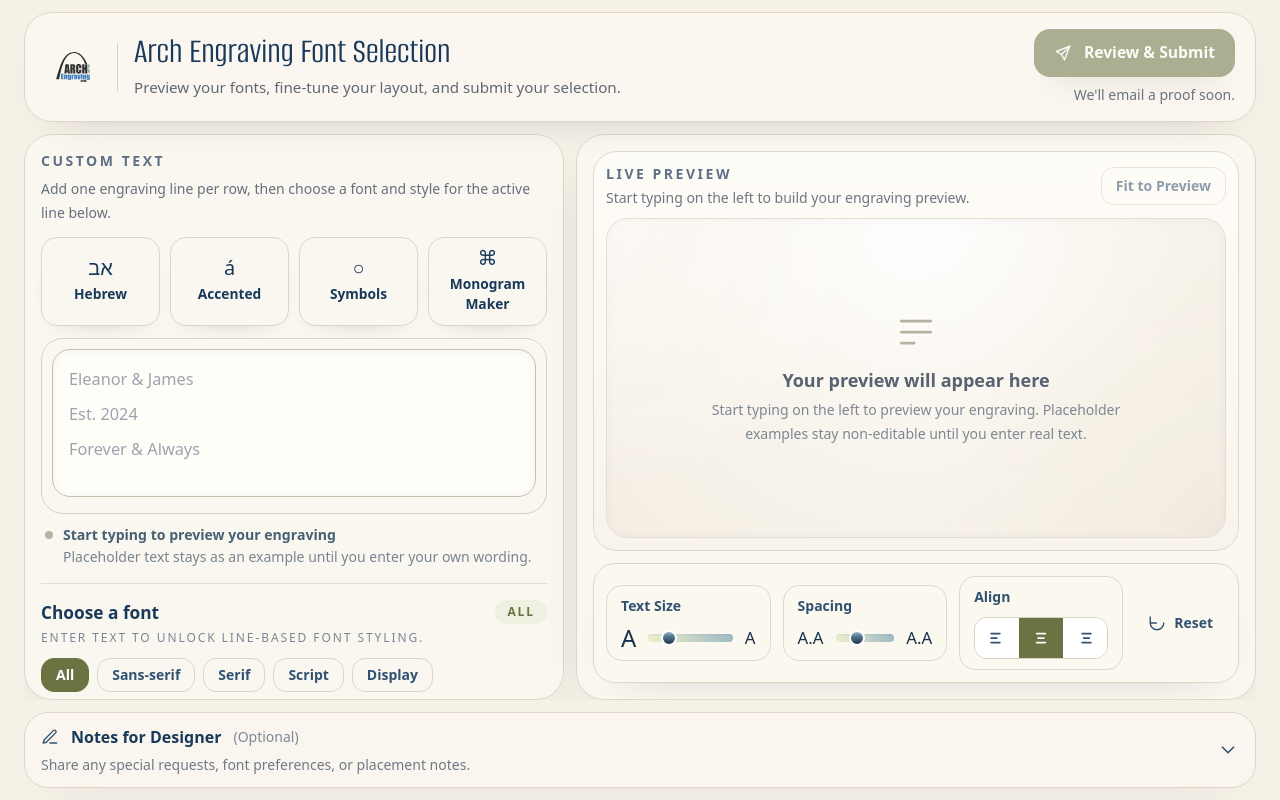
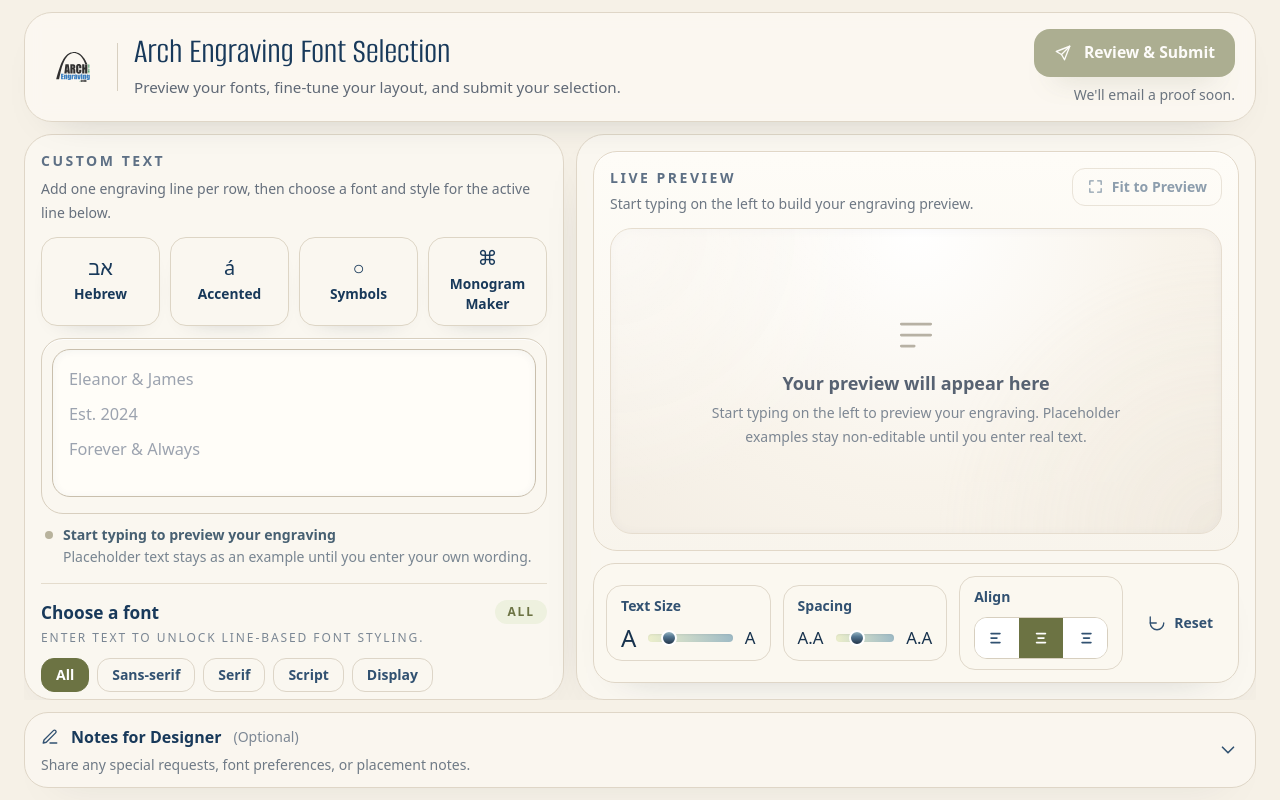
Before and after one commit to Arch-Tom/archfonthub, a React (Vite) app: page / in a window 1280 px wide. Built offline with nearby package versions, Linux system fonts and the light colour scheme; a web font is replaced by a local one.

Commit message:
Refine single-screen live preview panel

```diff
--- a/src/components/LivePreviewSection.jsx
+++ b/src/components/LivePreviewSection.jsx
@@ -2,7 +2,7 @@ import PreviewCanvas from './livePreview/PreviewCanvas';
 import PreviewLayoutControls from './livePreview/PreviewLayoutControls';
 
 const HebrewSupportWarning = () => (
-  <div className="rounded-[20px] border border-[#dfd2ae] bg-[#f7f0d8] px-4 py-3 text-sm font-medium leading-6 text-[#7a5c1a] shadow-[0_14px_28px_-24px_rgba(122,92,26,0.5)]">
+  <div className="rounded-[18px] border border-[#dfd2ae] bg-[#f7f0d8] px-4 py-3 text-sm font-medium leading-6 text-[#7a5c1a] shadow-[0_14px_28px_-24px_rgba(122,92,26,0.5)]">
     Please check each preview carefully as Hebrew character support can vary
     between fonts.
   </div>
@@ -32,35 +32,75 @@ export default function LivePreviewSection({
     : [];
 
   const hasText = visiblePreviewLines.length > 0;
+  const activeLine = visiblePreviewLines.find(
+    (line) => line.lineIndex === selectedPreviewLineIndex
+  );
+  const activeFont = activeLine
+    ? getFontOptionByName?.(activeLine.fontName)
+    : null;
+  const activeStyleLabel = activeLine?.styleKey
+    ? activeLine.styleKey
+        .replace(/([a-z])([A-Z])/g, '$1 $2')
+        .replace(/[-_]+/g, ' ')
+        .replace(/\b\w/g, (char) => char.toUpperCase())
+    : '';
 
   return (
     <section className="flex min-h-0 flex-col gap-3 overflow-hidden rounded-[28px] border border-[#dfd6c7] bg-[rgba(251,248,241,0.94)] p-3 shadow-[0_20px_52px_-36px_rgba(20,39,58,0.35)] lg:p-4">
-      <div className="flex min-h-0 flex-1 flex-col rounded-[24px] border border-[#e2d8c8] bg-[linear-gradient(180deg,rgba(254,252,247,0.98),rgba(248,244,236,0.98))] p-3 shadow-[inset_0_1px_0_rgba(255,255,255,0.8)]">
-        <div className="mb-2.5 flex items-center justify-between gap-3">
+      <div className="flex min-h-0 flex-1 flex-col rounded-[24px] border border-[#e2d8c8] bg-[linear-gradient(180deg,rgba(254,252,247,0.985),rgba(248,244,236,0.985))] p-3 shadow-[inset_0_1px_0_rgba(255,255,255,0.8)] lg:p-4">
+        <div className="mb-3 flex flex-wrap items-start justify-between gap-3">
           <div>
             <p className="text-sm font-semibold uppercase tracking-[0.18em] text-[#5e7085]">
               Live Preview
             </p>
-            <p className="mt-1 text-sm text-[#6d7783]">
+            <p className="mt-1 text-sm leading-6 text-[#6d7783]">
               {hasText
-                ? 'Click a line in the preview to make it active.'
+                ? activeLine
+                  ? `Editing line ${activeLine.lineIndex + 1}: ${activeLine.text}`
+                  : 'Click a line in the preview to make it active.'
                 : 'Start typing on the left to build your engraving preview.'}
             </p>
           </div>
+
+          <div className="flex items-center gap-2">
+            {activeFont && (
+              <div className="hidden rounded-[13px] border border-[#dfd6c7] bg-white/72 px-3 py-2 text-right text-xs leading-5 text-[#315171] shadow-[0_10px_22px_-22px_rgba(20,39,58,0.45)] lg:block">
+                <span className="font-semibold">{activeFont.name}</span>
+                {activeStyleLabel && (
+                  <span className="ml-1 text-[#6d7783]">/ {activeStyleLabel}</span>
+                )}
+              </div>
+            )}
 
             <button
               type="button"
               onClick={onFitToPreview}
               disabled={!hasText}
-            className="rounded-[13px] border border-[#d9cfbf] bg-white/78 px-3.5 py-2 text-sm font-semibold text-[#315171] shadow-[0_12px_24px_-24px_rgba(20,39,58,0.45)] transition-colors hover:border-[#a69a82] hover:bg-white disabled:cursor-not-allowed disabled:opacity-55"
+              className="inline-flex items-center gap-2 rounded-[13px] border border-[#d9cfbf] bg-white/82 px-3.5 py-2 text-sm font-semibold text-[#315171] shadow-[0_12px_24px_-24px_rgba(20,39,58,0.45)] transition-colors hover:border-[#a69a82] hover:bg-white disabled:cursor-not-allowed disabled:opacity-55"
             >
-            Fit to Preview
+              <svg
+                width="17"
+                height="17"
+                viewBox="0 0 24 24"
+                fill="none"
+                aria-hidden="true"
+              >
+                <path
+                  d="M4 9V4h5M20 9V4h-5M4 15v5h5M20 15v5h-5"
+                  stroke="currentColor"
+                  strokeWidth="1.8"
+                  strokeLinecap="round"
+                  strokeLinejoin="round"
+                />
+              </svg>
+              <span>Fit to Preview</span>
             </button>
+          </div>
         </div>
 
         <div className="min-h-0 flex-1">
           {monogramInfo && !hasText ? (
-            <div className="flex h-full min-h-[380px] items-center justify-center rounded-[24px] border border-[#e6ddcf] bg-[linear-gradient(180deg,rgba(255,255,255,0.96),rgba(248,243,234,0.96))] p-6 shadow-[inset_0_1px_12px_rgba(24,57,90,0.04)]">
+            <div className="flex h-full min-h-[390px] items-center justify-center rounded-[24px] border border-[#e6ddcf] bg-[linear-gradient(180deg,rgba(255,255,255,0.96),rgba(248,243,234,0.96))] p-6 shadow-[inset_0_1px_12px_rgba(24,57,90,0.04)] xl:min-h-0">
               <div
                 className="w-full"
                 dangerouslySetInnerHTML={{ __html: monogramInfo.htmlString }}
```
Lines whose indentation alone changed are shown as unchanged.
